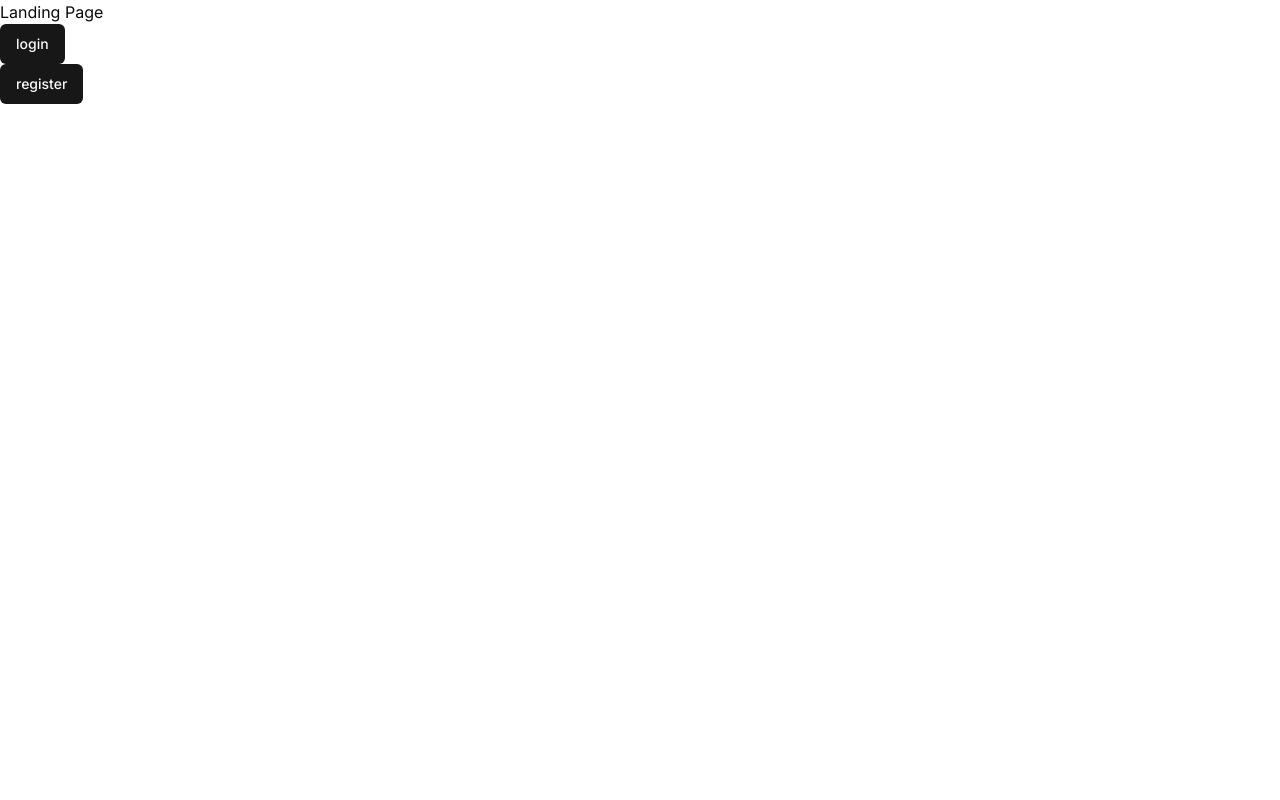
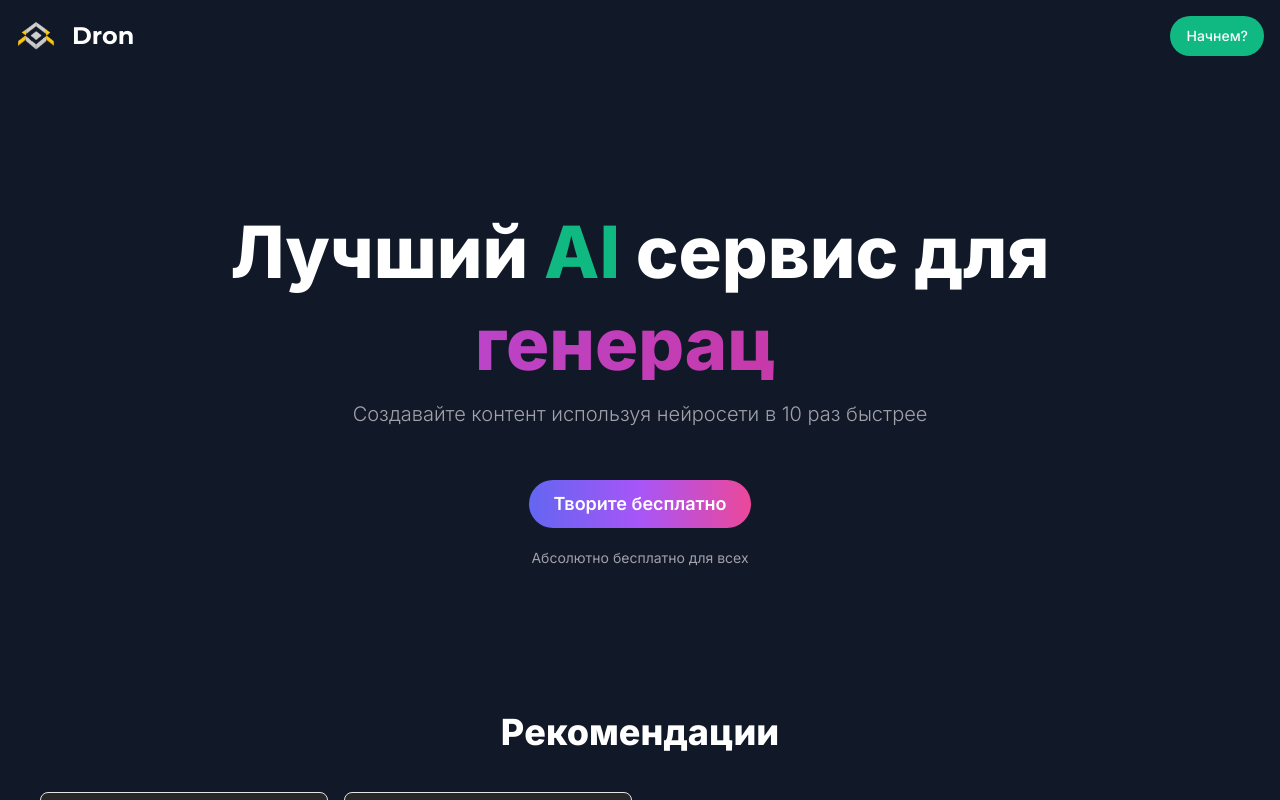
Before and after one commit to pharaohchik/ai-app, a Next.js app: page / in a window 1280 px wide. Built offline with nearby package versions, Linux system fonts and the light colour scheme; no server answers.

Commit message:
done landing

```diff
--- /dev/null
+++ b/app/(landing)/layout.tsx
@@ -0,0 +1,11 @@
+const LandingLayout = ({ children }: { children: React.ReactNode}) => {
+    return (
+        <main className="h-full bg-[#111827] overflow-auto">
+          <div className="mx-auto max-w-screen-xl  h-full">
+            {children}
+          </div>
+        </main>
+     );
+}
+
+export default LandingLayout;
--- a/app/(landing)/page.tsx
+++ b/app/(landing)/page.tsx
@@ -1,21 +1,14 @@
-import { Button } from "@/components/ui/button";
-import Link from "next/link";
+import { LandingContent } from "@/components/landing-content";
+import { LandingHero } from "@/components/landing-hero";
+import { LandingNavbar } from "@/components/landing-navbar";
 
 const LandingPage = () => {
     return (
-        <div>
-          <h1>Landing Page</h1>
-          <div>
-            <Link href="/sign-in">
-              <Button>login</Button>
-            </Link>
-          </div>
-          <div>
-            <Link href="/sign-up">
-              <Button>register</Button>
-            </Link>
-          </div>
-        </div>
+         <div>
+          <LandingNavbar/>
+          <LandingHero/>
+          <LandingContent/>
+         </div>
     );
 }
 
--- /dev/null
+++ b/components/landing-content.tsx
@@ -0,0 +1,44 @@
+"use client";
+
+import { Card, CardContent, CardHeader, CardTitle } from "./ui/card";
+
+const recoms = [
+    {
+        name: "Алиса",
+        avatar: "A",
+        title: "Senior AI Developer",
+        description: "Это лучшее приложение для использования нейросетей, что я когда либо видела"
+    },
+    {
+        name: "Юля",
+        avatar: "Ю",
+        title: "Software Engineer",
+        description: "Максимально просто, быстро, удобно, а главное - бесплатно"
+    },
+]
+export const LandingContent = () => {
+    return (
+        <div className="px-10 pb-20">
+          <h2 className="text-4xl font-extrabold text-white text-center mb-10" >
+            Pекомендации
+          </h2>
+          <div className="grid grid-cols-1 sm:grid-cols-2 md:grid-cols-3 lg:grid-cols-4 gap-4">
+            {recoms.map((recom) => (
+               <Card key={recom.description} className="bg-zinc-800 text-white">
+                  <CardHeader>
+                    <CardTitle className="flex items-center gap-x-2">
+                      <div>
+                        <p className="text-lg">{recom.name}</p>
+                        <p className="text-zinc-400 text-sm">{recom.title}</p>
+                      </div>
+                    </CardTitle>
+                    <CardContent className="pt-4 px-0">
+                        {recom.description}
+                    </CardContent>
+                  </CardHeader>
+               </Card>
+            ))}
+          </div>
+        </div>
+    )
+}
--- /dev/null
+++ b/components/landing-hero.tsx
@@ -0,0 +1,45 @@
+"use client";
+import { useAuth } from "@clerk/nextjs"
+import Link from "next/link";
+import TypeWriterComponent from 'typewriter-effect'
+import { Button } from "./ui/button";
+export const LandingHero = () => {
+    const isSignedIn = useAuth();
+    return(
+        <div className="text-white font-bold py-36 text-center space-y-5">
+          <div className="text-4xl sm:text-5xl md:text-6xl lg:text-7xl space-y-5 font-extrabold">
+            <h1>Лучший <span className="text-emerald-500">AI</span> сервис для</h1>
+            <div className="text-transparent bg-clip-text bg-gradient-to-r from-purple-500 to-pink-600">
+              <TypeWriterComponent
+                options={{
+                    strings: [
+                        "чат-ботов.",
+                        "генерации изображений.",
+                        "генерации кода.",
+                        "генерации музыки.",
+                        "генерации видео.",
+                        "улучшения качества фото.",
+
+                    ],
+                    autoStart: true,
+                    loop: true
+                }}
+              />
+            </div>
+            <div className="text-sm md:text-xl font-light text-zinc-400">
+              Создавайте контент используя нейросети в 10 раз быстрее
+            </div>
+            <div>
+              <Link href={isSignedIn ? "/dashboard" : "/sign-up"}>
+                <Button variant={'premium'} className="md:text-lg p-4 md:p-6 rounded-full font-semibold">
+                    Творите бесплатно
+                </Button>
+              </Link>
+            </div>
+            <div className="text-zinc-400 text-xs md:text-sm font-normal">
+              Абсолютно бесплатно для всех
+            </div>
+          </div>
+        </div>
+    )
+}
--- /dev/null
+++ b/components/landing-navbar.tsx
@@ -0,0 +1,39 @@
+"use client";
+
+import { Montserrat } from "next/font/google";
+import Image from "next/image";
+import Link from "next/link";
+import { useAuth } from "@clerk/nextjs";
+import { cn } from "@/lib/utils";
+import { Button } from "./ui/button";
+
+const font = Montserrat({ subsets: ["latin"] });
+
+export const LandingNavbar = () => {
+    const { isSignedIn } = useAuth();
+
+    return (
+        <nav className="p-4 bg-transparent flex items-center justify-between ">
+          <Link href='/' className='flex items-center'>
+            <div className="relative h-10 w-10 mr-4">
+              <Image
+                src="/logo.png"
+                alt="logo"
+                fill
+                className="object-contain"
+              />
+            </div>
+            <h1 className={cn(font.className, "text-2xl font-bold text-white")}>
+                Dron
+            </h1>
+          </Link>
+          <div className="flex items-center gap-x-2">
+            <Link href={isSignedIn ? "/dashboard" : "/sign-up"}>
+                <Button className="rounded-full">
+                    Начнем?
+                </Button>
+            </Link>
+          </div>
+        </nav>
+    )
+}
--- a/components/ui/button.tsx
+++ b/components/ui/button.tsx
@@ -9,7 +9,8 @@
   {
     variants: {
       variant: {
-        default: "bg-primary text-primary-foreground hover:bg-primary/90",
+        default: "bg-emerald-500 text-primary-foreground hover:bg-primary/90 ",
+        premium: "bg-gradient-to-r from-indigo-500 via-purple-500 to-pink-500 text-white border-0",
         danger:
           "bg-destructive text-destructive-foreground hover:bg-destructive/90",
         outline:
--- a/package.json
+++ b/package.json
@@ -32,6 +32,7 @@
     "sd-webui-api": "^0.0.27",
     "tailwind-merge": "^2.1.0",
     "tailwindcss-animate": "^1.0.7",
+    "typewriter-effect": "^2.21.0",
     "uploadthing": "^6.1.0",
     "zod": "^3.22.4"
   },
```
Also changed, not shown: 1 other file (tests, documents, lock files or other folders).
